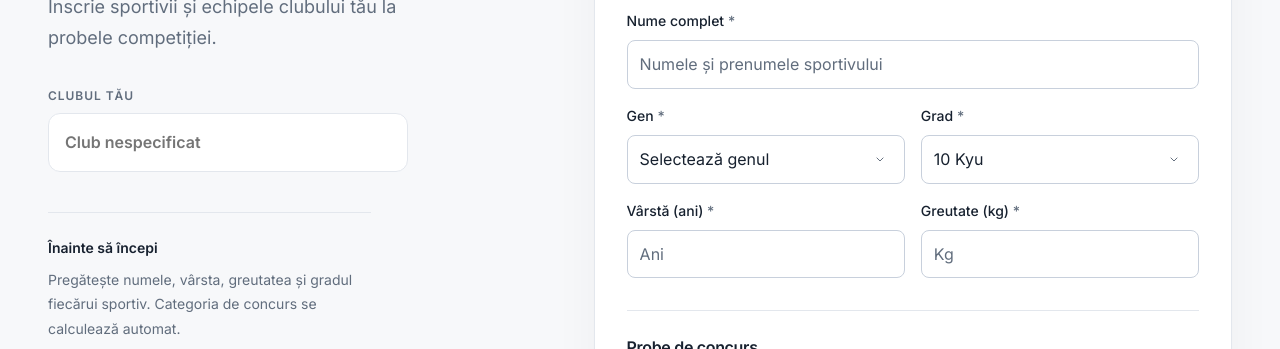
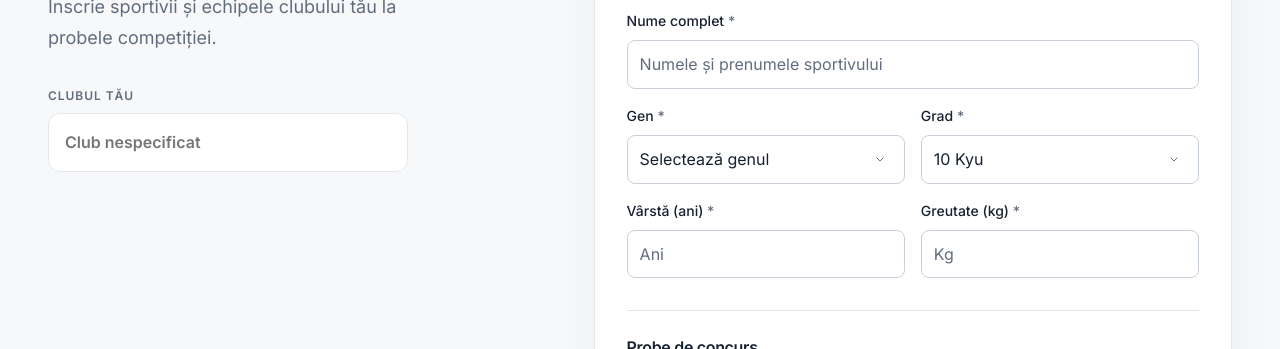
Before and after one commit to SVladut/DevVisionKarate.github.io, a plain HTML site: page index.html in a window 1280 px wide. Shown: the part 451-800 px from the top of the page. Drawn offline with Linux system fonts and the light colour scheme.

Commit message:
Simplify registration introduction

```diff
--- a/index.html
+++ b/index.html
@@ -31,10 +31,6 @@
         <div class="club-context">
           <label for="club">Clubul tău</label>
           <input type="text" class="club" id="club" placeholder="Club nespecificat" readonly required></div>
-        <div class="intro-note">
-          <h2>Înainte să începi</h2>
-          <p>Pregătește numele, vârsta, greutatea și gradul fiecărui sportiv. Categoria de concurs se calculează automat.</p>
-        </div>
       </aside>
       <div class="registration-panel container">
         <div class="panel-header">
```
